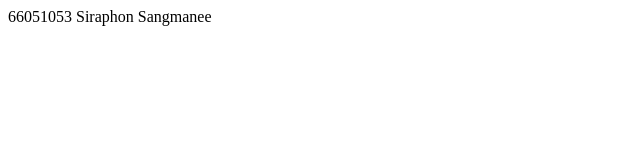
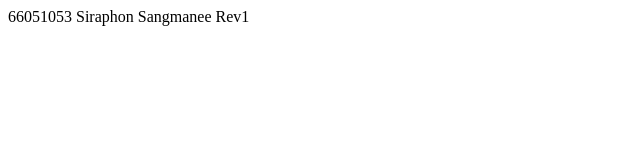
Before and after one commit to Siraphon333/git101_lukmhu, a plain HTML site: page index.html in a window 1280 px wide. Shown: the full height of the page, 0-640 px from the left. Drawn offline with Linux system fonts and the light colour scheme.

Commit message:
Update index.html

```diff
--- a/index.html
+++ b/index.html
@@ -6,6 +6,6 @@
     <title>Document</title>
 </head>
 <body>
-    66051053 Siraphon Sangmanee
+    66051053 Siraphon Sangmanee Rev1
 </body>
 </html>
```
